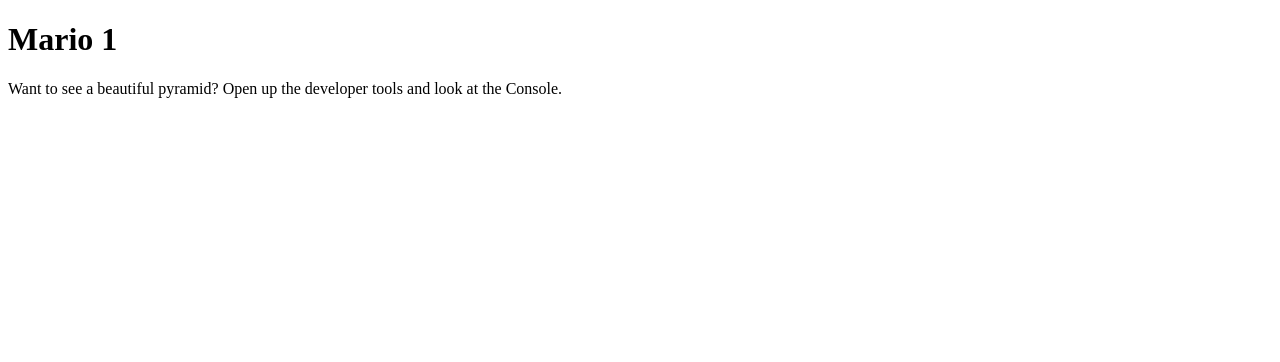
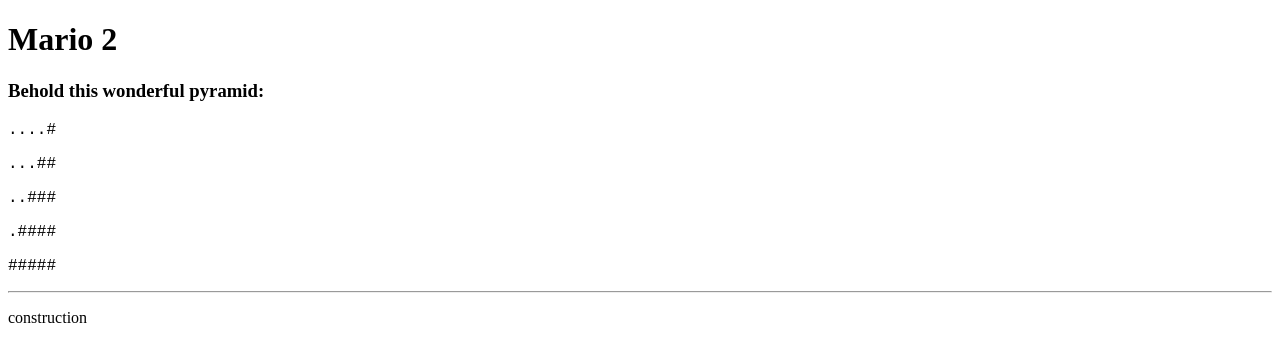
Before and after one commit to Jase1456/Jase1456.github.io, a plain HTML site: page index.html in a window 1280 px wide. Drawn offline with Linux system fonts and the light colour scheme.

Commit message:
HTML Pyramid

```diff
--- a/index.html
+++ b/index.html
@@ -1,13 +1,33 @@
 <!DOCTYPE html>
 <html>
 <head>
-    <script src="mario.js"></script>
+    <style>
+        #pyramid {
+            font-family: "Courier New", monospace;
+        }
+    </style>
 </head>
 <body>
-    <h1>Mario 1</h1>
-    <p>
-        Want to see a beautiful pyramid?
-        Open up the developer tools and look at the Console.
-    </p>
+    <h1>Mario 2</h1>
+    <h3>
+        Behold this wonderful pyramid:
+    </h3>
+
+    <div id="pyramid">
+
+      </div>
+      <hr>
+    <div id="construction">
+        <p>construction</p>
+    </div>
+
+
+      <div id="construction">
+        <script>
+
+          </script>
+        </div>
+
+    <script src="mario.js"></script>
 </body>
 </html>
--- a/mario.js
+++ b/mario.js
@@ -6,15 +6,22 @@ function createHalfPyramid (height) {
     var row = '';
 
     for (var j = 1; j <= (height - i); j++) {
-      row += ' ';
+      row += '.';
     }
 
     for (var k = 1; k <= i; k++) {
-      row += '*';
+      row += '#';
     }
 
     console.log(row);
+      let para = document.createElement("p");
+          console.log(para);
+          let node = document.createTextNode(row);
+          console.log(node);
+          para.appendChild(node);
+          let element = document.getElementById("pyramid");
+          console.log(document.getElementById("pyramid"));
+          element.appendChild(para);
   }
 }
-
 createHalfPyramid(5);
```
